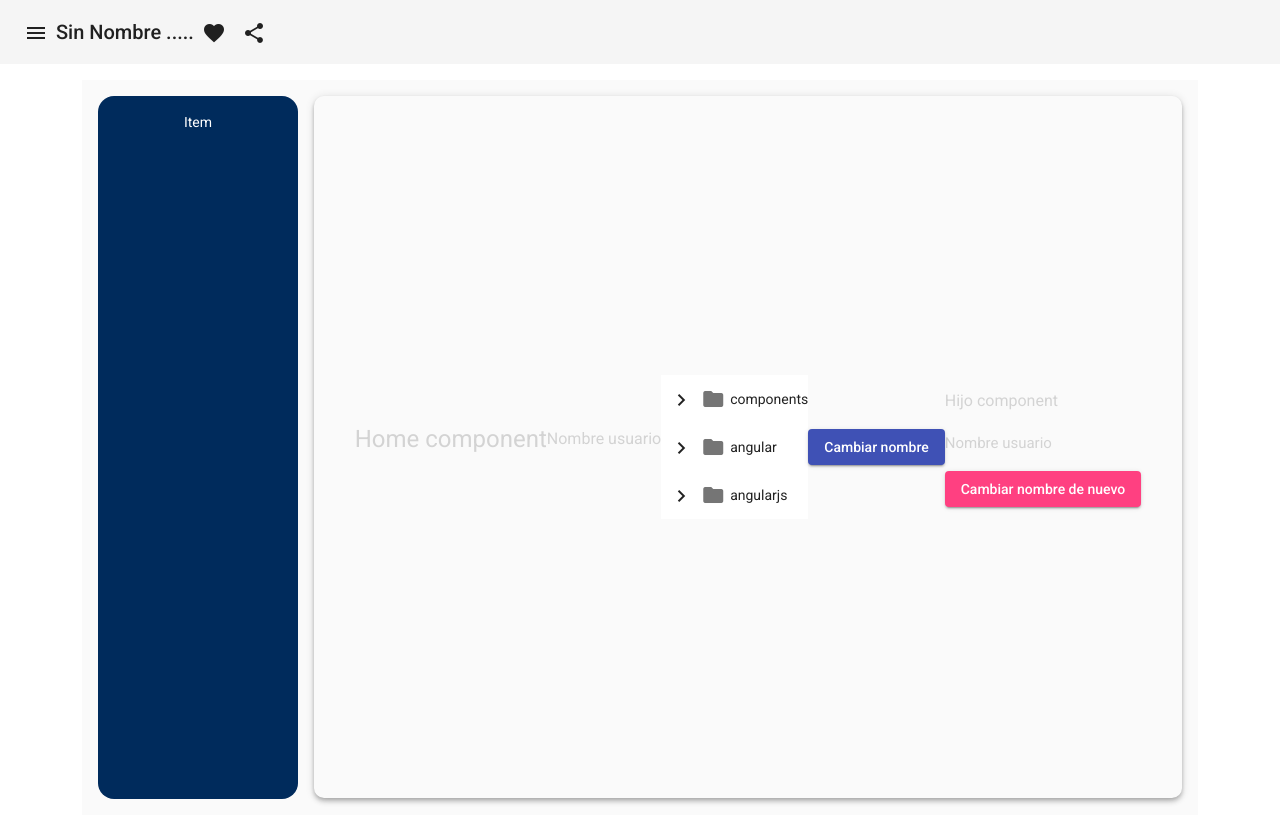
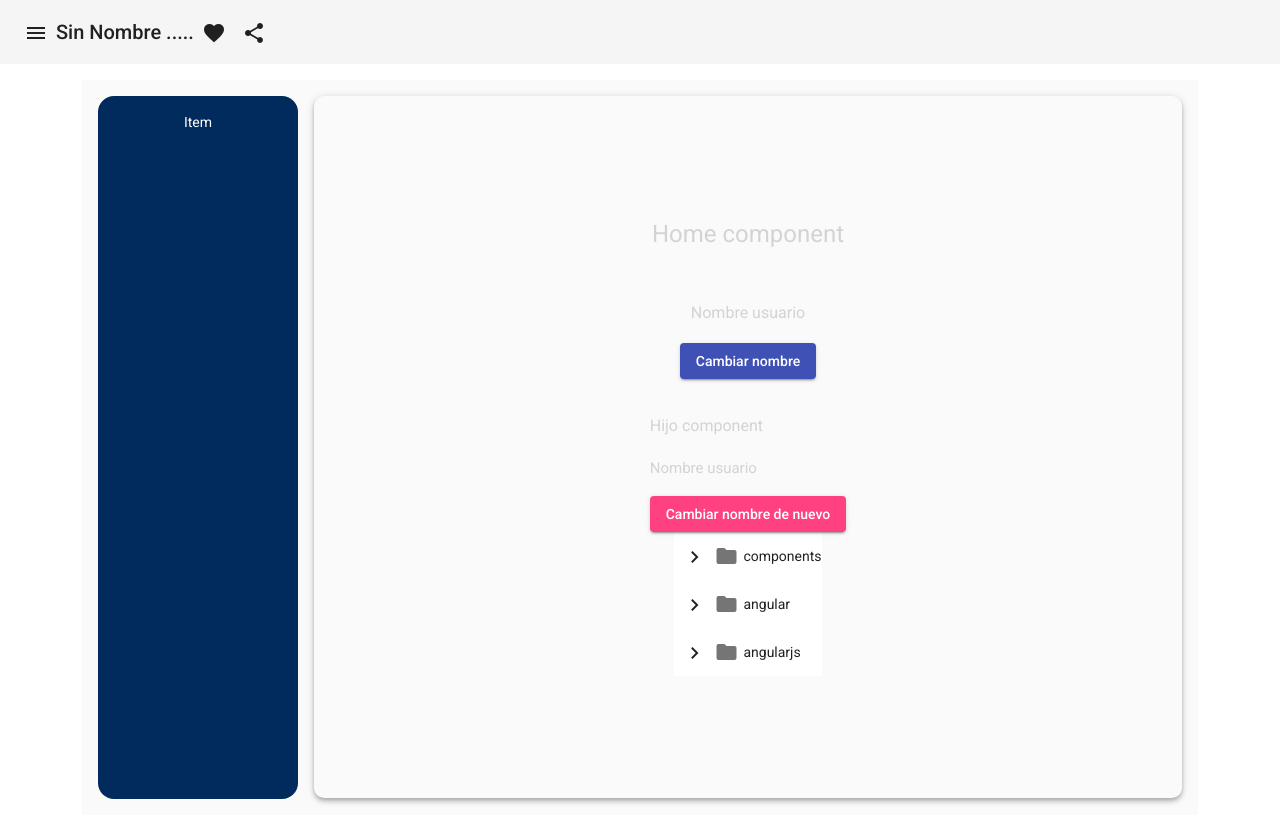
Before and after one commit to diegozwolf/kin-carta, an Angular app: page /home in a window 1280 px wide. Built offline with nearby package versions, Linux system fonts and the light colour scheme.

Commit message:
adjust home css

```diff
--- a/src/app/pages/home/home.component.html
+++ b/src/app/pages/home/home.component.html
@@ -10,13 +10,13 @@
             <hr>
 
             <h3>{{nombre}}</h3>
-            <app-questions></app-questions>
             <button mat-raised-button color="primary" (click)="cambiarNombre()">
                 Cambiar nombre
             </button>
-
             <hr>
             <app-hijo [nombreHijo]="nombre" (cambioNombreHijo)="nombre = $event"></app-hijo>
+
+            <app-questions></app-questions>
         </div>
     </mat-sidenav-content>
 </mat-sidenav-container>
--- a/src/app/pages/home/home.component.css
+++ b/src/app/pages/home/home.component.scss
@@ -15,6 +15,7 @@ mat-sidenav {
     margin: 16px;
     margin-left: 32px;
     display: flex;
+    flex-direction: column;
     justify-content: center;
     align-items: center;
     font-size: 2rem;
--- a/src/app/pages/home/home.component.ts
+++ b/src/app/pages/home/home.component.ts
@@ -3,7 +3,7 @@ import { Component, OnInit } from '@angular/core';
 @Component({
   selector: 'app-home',
   templateUrl: './home.component.html',
-  styleUrls: ['./home.component.css']
+  styleUrls: ['./home.component.scss']
 })
 export class HomeComponent implements OnInit {
 
```
